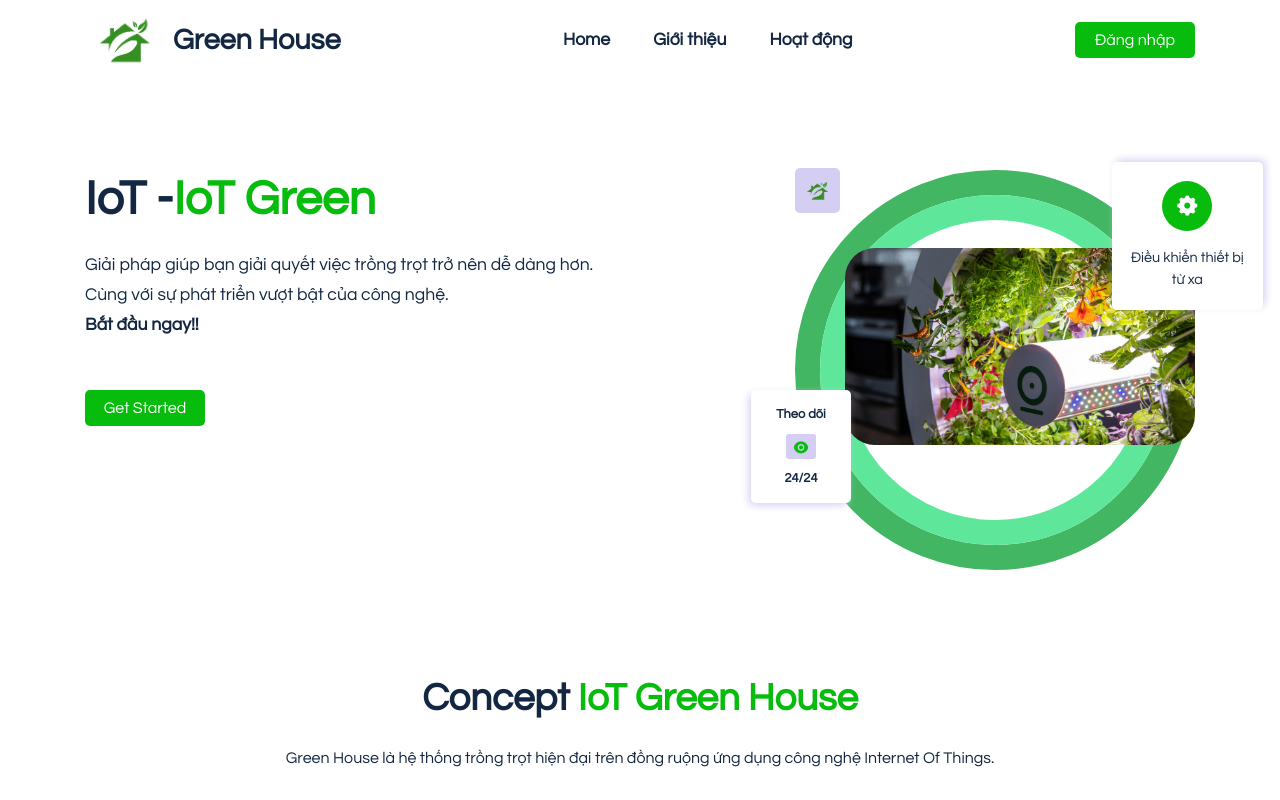
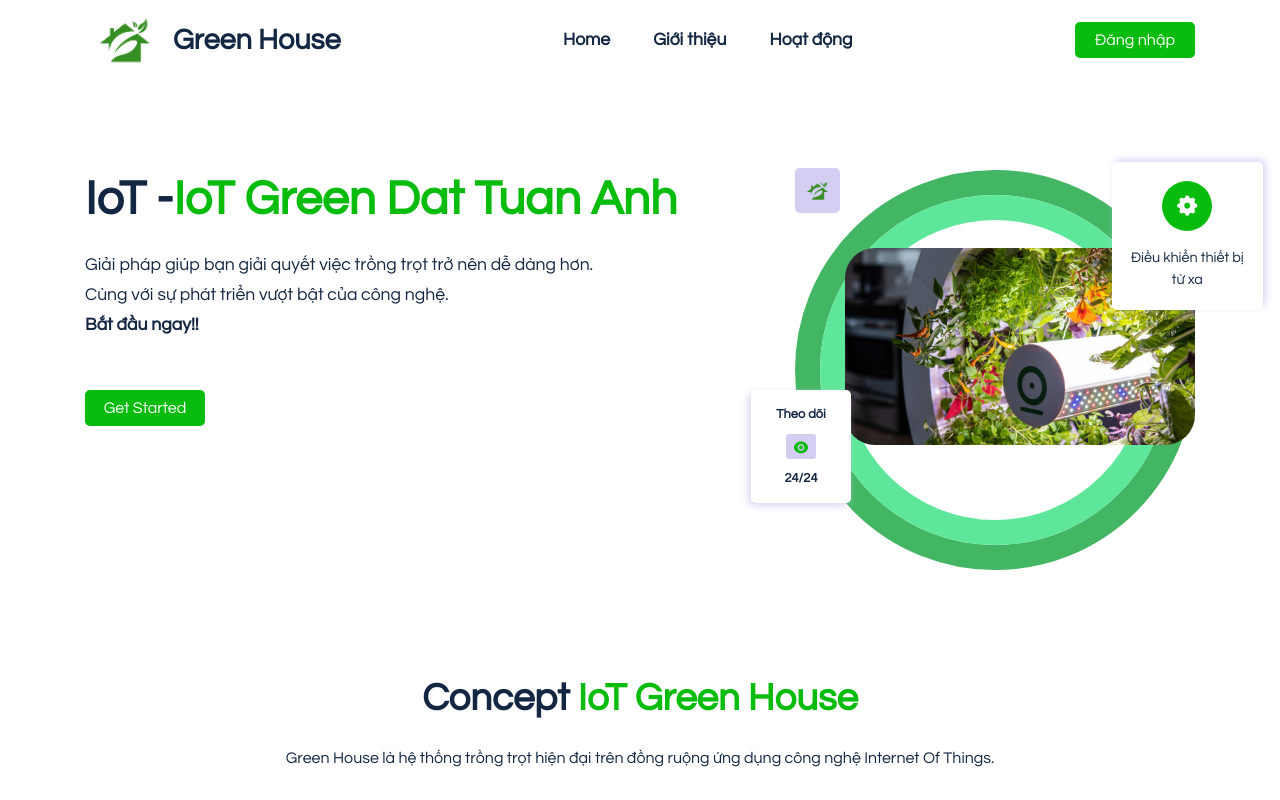
Before and after one commit to QuocDat1219/IoT-giam-sat-vuon-thong-minh, a React (Create React App) app: page / in a window 1280 px wide. Shown: the top 800 px of the page. Built offline with nearby package versions, Linux system fonts and the light colour scheme.

Commit message:
Update name landing page

```diff
--- a/src/components/LandingPage/UI/Hero.jsx
+++ b/src/components/LandingPage/UI/Hero.jsx
@@ -15,7 +15,7 @@ const Hero = () => {
               data-aos-delay="100"
               data-aos-duration="1800"
             >
-              IoT -<span className="highlights">IoT Green </span>
+              IoT -<span className="highlights">IoT Green Dat Tuan Anh</span>
             </h2>
             <p data-aos="fade-up" data-aos-duration="1500">
               Giải pháp giúp bạn giải quyết việc trồng trọt trở nên dễ dàng hơn.
```
